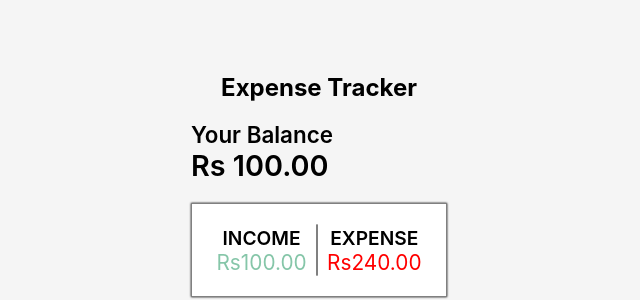
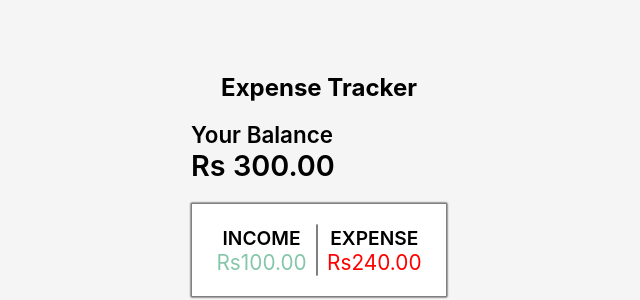
Before and after one commit to ks-vijai/Expense-Tracker, a React (Create React App) app: page / in a window 1280 px wide. Shown: the top 300 px of the page, without its empty margins (321-961 px from the left). Built offline with nearby package versions, Linux system fonts and the light colour scheme.

Commit message:
refactor: expense-tracker: display current balance amount
Signed-off-by: ks-vijai <vijaiks.19cse@kongu.edu>

```diff
--- a/src/components/Balance.js
+++ b/src/components/Balance.js
@@ -1,10 +1,19 @@
-import React from "react";
+import React, { useContext } from "react";
+import { GlobalContext } from "../context/GlobalContext";
 
 function Balance() {
+  const { transactions } = useContext(GlobalContext);
+
+  const amounts = transactions.map((transaction) => transaction.amount);
+
+  const totalAmount = amounts
+    .reduce((acc, amount) => acc + amount, 0)
+    .toFixed(2);
+
   return (
     <>
       <div className="show-balance">Your Balance</div>
-      <div className="balance-amount">Rs 100.00</div>
+      <div className="balance-amount">Rs {totalAmount}</div>
     </>
   );
 }
```
